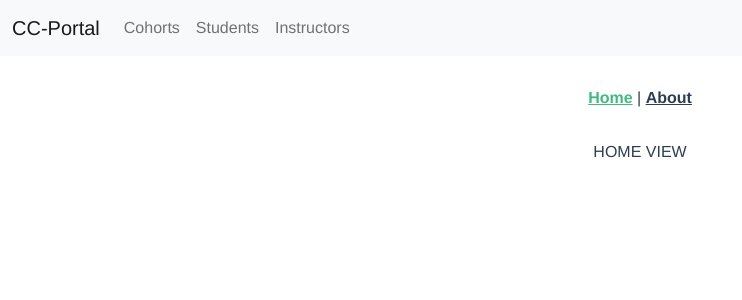
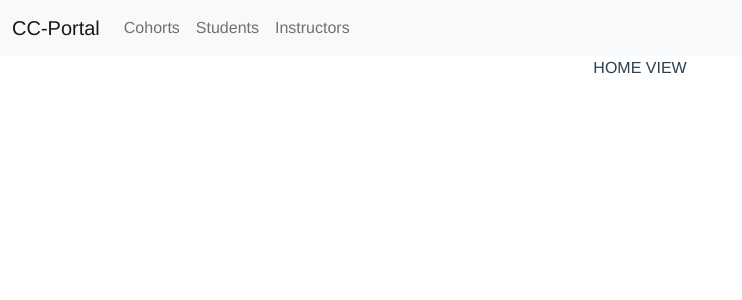
Before and after one commit to mussinbenarbia/cc-portal, a Vue app: page /#/ in a window 1280 px wide. Shown: the top 300 px of the page, without its empty margins (0-742 px from the left). Built offline with nearby package versions, Linux system fonts and the light colour scheme.

Commit message:
completed implementation of basic routes

```diff
--- a/src/App.vue
+++ b/src/App.vue
@@ -1,10 +1,6 @@
 <template>
   <div id="app-wrapper">
     <Navbar />
-    <div id="nav">
-      <router-link to="/">Home</router-link> |
-      <router-link to="/about">About</router-link>
-    </div>
     <router-view />
   </div>
 </template>
--- a/src/router/index.js
+++ b/src/router/index.js
@@ -3,6 +3,7 @@
 import About from "../views/About.vue";
 import Cohorts from "../views/Cohorts";
 import Students from "../views/Students";
+import Instructors from "../views/Instructors";
 
 const routes = [
   {
@@ -21,6 +22,11 @@
     component: Students,
   },
   {
+    path: "/instructors",
+    name: "Instructors",
+    component: Instructors,
+  },
+  {
     path: "/about",
     name: "About",
     component: About,
--- a/src/components/Instructors.vue
+++ b/src/views/Instructors.vue
@@ -10,7 +10,7 @@
 
 <script>
 import axios from "axios";
-import Instructor from "./Instructor";
+import Instructor from "../components/Instructor";
 
 export default {
   components: {
```
